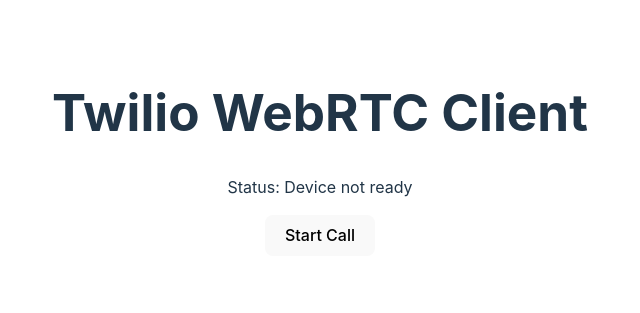
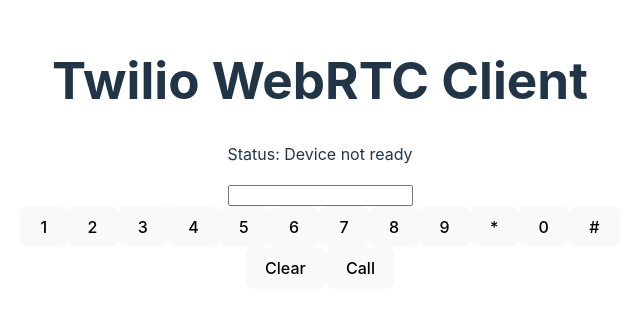
Before and after one commit to istebsharul/Twilio-Webrtc, a React (Vite) app in the folder client/: page / in a window 1280 px wide. Shown: the part 247-560 px from the top of the page, without its empty margins (320-960 px from the left). Built offline with nearby package versions, Linux system fonts and the light colour scheme.

Commit message:
Inbound Outbound configured with End and Mute Button

```diff
--- /dev/null
+++ b/client/src/Components/Dialpad.jsx
@@ -0,0 +1,40 @@
+import React, { useState } from 'react';
+
+const Dialpad = ({ onCall }) => {
+  const [phoneNumber, setPhoneNumber] = useState('');
+
+  const handleNumberClick = (num) => {
+    setPhoneNumber((prev) => prev + num);
+  };
+
+  const handleClear = () => {
+    setPhoneNumber('');
+  };
+
+  const handleCall = () => {
+    if (phoneNumber) {
+      onCall(phoneNumber); // Trigger the call with the entered phone number
+    }
+  };
+
+  return (
+    <div className="dialpad">
+      <div className="display">
+        <input type="text" value={phoneNumber} readOnly />
+      </div>
+      <div className="buttons">
+        {['1', '2', '3', '4', '5', '6', '7', '8', '9', '*', '0', '#'].map((num) => (
+          <button key={num} onClick={() => handleNumberClick(num)}>
+            {num}
+          </button>
+        ))}
+      </div>
+      <div className="actions">
+        <button onClick={handleClear}>Clear</button>
+        <button onClick={handleCall}>Call</button>
+      </div>
+    </div>
+  );
+};
+
+export default Dialpad;
--- a/client/src/Components/IncomingCall.jsx
+++ b/client/src/Components/IncomingCall.jsx
@@ -3,6 +3,7 @@
 const IncomingCall = ({ connection, onAccept, onReject }) => {
   const [callTimer, setCallTimer] = useState(0);
   const [timerInterval, setTimerInterval] = useState(null);
+  const [hold, SetHold] = useState(false);
 
   useEffect(() => {
     if (connection) {
@@ -26,6 +27,13 @@
     <div className="incoming-call">
       <h2>Incoming Call...</h2>
       <p>Timer: {formatTime(callTimer)}</p>
+      {/* {hold ?
+        <div>
+          <button onClick={handleResume}>Resume Call</button>
+        </div>
+      : <div>
+          <button onCanPlay={handleHold}>Hold Call</button>
+        </div>} */}
       <button onClick={onAccept}>Accept</button>
       <button onClick={onReject}>Reject</button>
     </div>
--- a/client/src/Components/TwilioWebRTC.jsx
+++ b/client/src/Components/TwilioWebRTC.jsx
@@ -1,13 +1,18 @@
-import React, { useEffect, useState } from 'react';
+import React, { useEffect, useState, useRef } from 'react';
 import axios from 'axios';
 import IncomingCall from './IncomingCall';
 import OutgoingCall from './OutgoingCall';
+import Dialpad from './Dialpad'; // Import the Dialpad component
 
 const TwilioWebRTC = () => {
   const [device, setDevice] = useState(null);
   const [incomingConnection, setIncomingConnection] = useState(null);
+  const [currentConnection, setCurrentConnection] = useState(null);
   const [callInProgress, setCallInProgress] = useState(false);
   const [callStatus, setCallStatus] = useState('Device not ready');
+  const [callSid, setCallSid] = useState(null);
+  const [isMuted, setIsMuted] = useState(false);
+  const isOutgoingRef = useRef(false);
 
   useEffect(() => {
     const loadTwilioSdk = () => {
@@ -56,9 +61,22 @@
       });
 
       newDevice.on('incoming', (connection) => {
-        console.log('Incoming call detected');
+        const callSid = connection.parameters.CallSid;  // Get the callSid for incoming calls
+        console.log('Incoming callSid:', callSid);
+
+        if (isOutgoingRef.current) {
+          // This is an outgoing call, so accept the connection automatically
+          console.log('Outgoing Call Detected');
+          connection.accept();
+          setCurrentConnection(connection); // Store the active connection
+          setCallStatus('Outgoing call accepted');
+          setCallInProgress(true);
+        } else {
+          // Handle incoming call scenario
           setIncomingConnection(connection);
-        setCallStatus('Incoming call...');
+          setCallStatus(`Incoming call... (Call SID: ${callSid})`);
+          setCallSid(callSid);
+        }
       });
 
       setDevice(newDevice);
@@ -68,11 +86,53 @@
     }
   };
 
+  const makeCall = async (phoneNumber) => {
+    try {
+      if (device) {
+        isOutgoingRef.current = true;
+
+        const response = await axios.post('http://localhost:3000/call', { phoneNumber });
+        console.log(response);
+
+        // Store the callSid from the response
+        setCallSid(response.data.callSid);
+        setCallInProgress(true);
+        setCallStatus('Calling...');
+
+      } else {
+        console.warn('Device not initialized');
+        setCallStatus('Device not ready');
+      }
+    } catch (error) {
+      console.error('Error making call', error);
+      setCallStatus('Error making call');
+    }
+  };
+
+  const endCall = async () => {
+    try {
+      if (callSid) {
+        const response = await axios.post('http://localhost:3000/endCall', { callSid });
+        console.log(response.data);
+
+        setCallInProgress(false);
+        setCallStatus('Call ended');
+        setCallSid(null);
+        setCurrentConnection(null);
+      } else {
+        console.warn('No active call to end');
+      }
+    } catch (error) {
+      console.error('Error ending call:', error);
+      setCallStatus('Error ending call');
+    }
+  };
+
   const acceptCall = () => {
     if (incomingConnection) {
-      console.log('Accepting call...');
       incomingConnection.accept();
       setCallInProgress(true);
+      setCurrentConnection(incomingConnection);
       setIncomingConnection(null);
       setCallStatus('Call in progress');
     }
@@ -80,69 +140,57 @@
 
   const rejectCall = () => {
     if (incomingConnection) {
-      console.log('Rejecting call...');
       incomingConnection.reject();
       setIncomingConnection(null);
       setCallStatus('Call rejected');
     }
   };
 
-  const makeCall = () => {
-    try {
-      if(device){
-        const phoneNumber = '+917439011473';
+  const muteCall = () => {
+    if (currentConnection) {
+      currentConnection.mute(true);
+      setIsMuted(true);
+      setCallStatus('Call muted');
+    }
+  };
 
-        const response = axios.post('http://localhost:3000/call',{phoneNumber});
-        console.log(response);
-        setCallInProgress(true);
-        setCallStatus('Calling...');
-      }else{
-        console.warn('Device not initialized');
-        setCallStatus('Device not ready');
-      }
-    } catch (error) {
-      console.error('Error making call',error);
-      setCallStatus('Error making call');
-    }
-  }
-
-  const endCall = () => {
-    if (device) {
-      console.log('Ending call...');
-      const response = device.disconnectAll();
-      console.log(response);
-      setCallInProgress(false);
-      setCallStatus('Call ended');
-    } else {
-      console.warn('No active call to end');
+  const resumeCall = () => {
+    if (currentConnection) {
+      currentConnection.mute(false);
+      setIsMuted(false);
+      setCallStatus('Call resumed');
     }
   };
 
   return (
     <div>
       <h1>Twilio WebRTC Client</h1>
-
-      {/* Display call status */}
       <p>Status: {callStatus}</p>
 
-      {/* Incoming Call UI */}
       {incomingConnection && (
+        <div>
+          <p>Incoming Call SID: {incomingConnection.parameters.CallSid}</p>
           <IncomingCall
             connection={incomingConnection}
             onAccept={acceptCall}
             onReject={rejectCall}
           />
+        </div>
       )}
 
-      {/* Ongoing Call UI */}
-      {callInProgress && !incomingConnection ? (
-        <OutgoingCall
-          onEndCall={endCall}
-        />
+      {!incomingConnection && !callInProgress && (
+        <Dialpad onCall={makeCall} />
+      )}
+
+      {callInProgress && !incomingConnection && (
+        <div>
+          <OutgoingCall onEndCall={endCall} />
+          {isMuted ? (
+            <button onClick={resumeCall}>Resume Call</button>
           ) : (
-        !incomingConnection && !callInProgress && (
-          <button onClick={makeCall}>Start Call</button>
-        )
+            <button onClick={muteCall}>Mute Call</button>
+          )}
+        </div>
       )}
     </div>
   );
```
Also changed, not shown: 1 other file (tests, documents, lock files or other folders). Lines whose indentation alone changed are shown as unchanged.
